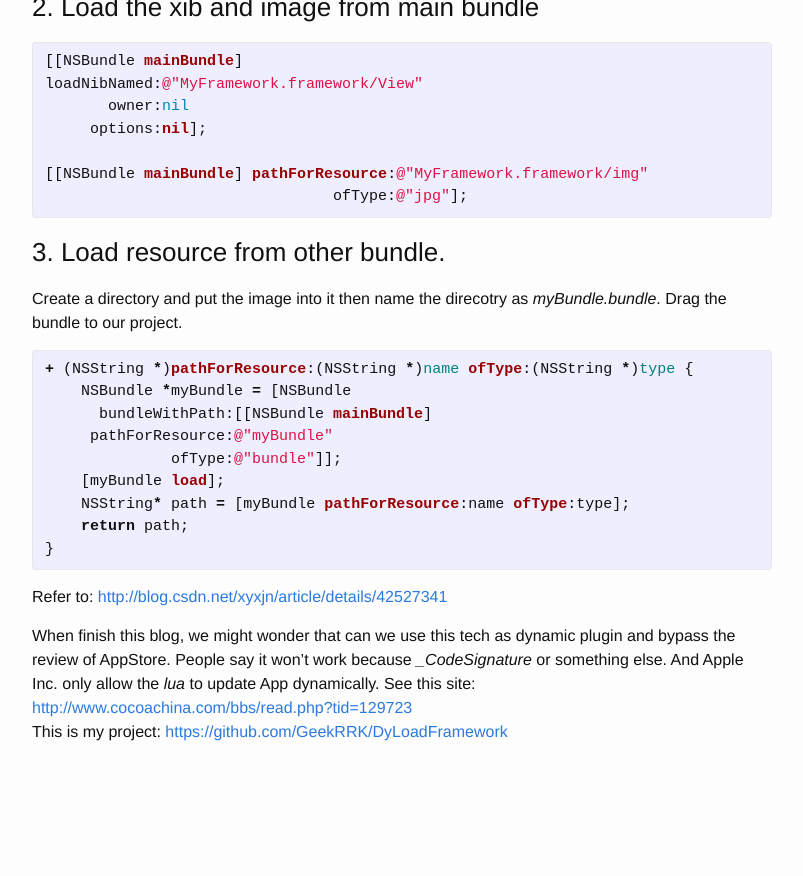
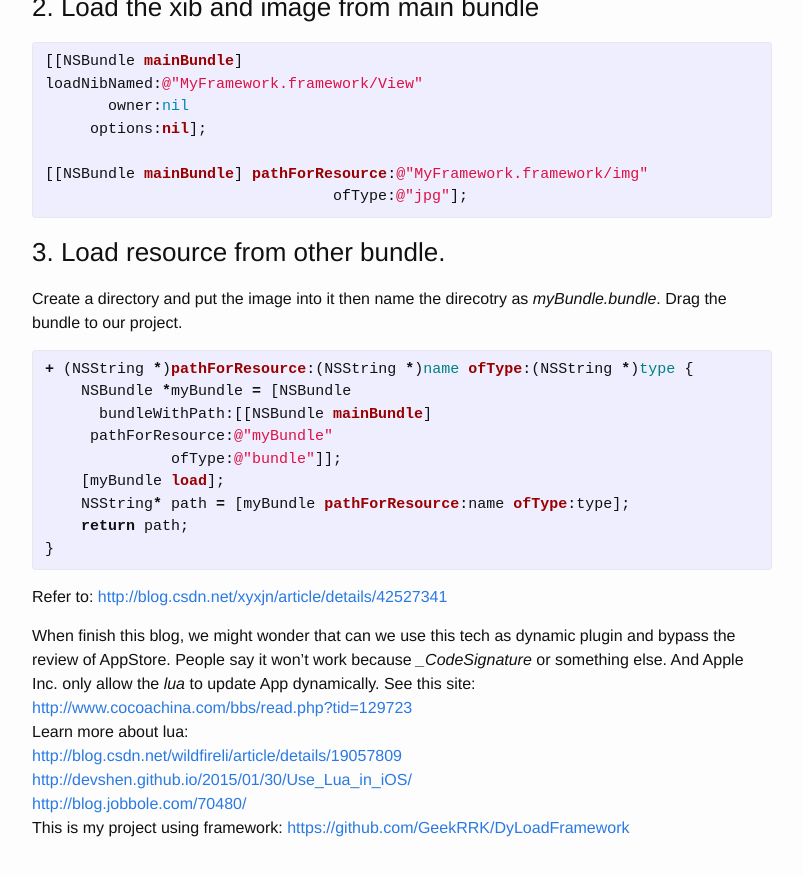
Before and after one commit to GeekRRK/GeekRRK.github.io, a Jekyll site: the page built from _posts/2015-12-23-Framework.md, in a window 1280 px wide and 900 px high, scrolled down 8690 px. Shown: the top 876 px of the window, without its empty margins (238-1041 px from the left). Built offline with Jekyll 4.4.1, drawn with Linux system fonts in a browser that asks for light colours; Markdown is read by kramdown in place of the engine named in the settings; before the commit the page ends 9494 px from its top, so only the background shows below that.

Commit message:
Update Framework

```diff
--- a/_posts/2015-12-23-Framework.md
+++ b/_posts/2015-12-23-Framework.md
@@ -227,4 +227,8 @@ When finish this blog, we might wonder that can we use this tech as dynamic
 plugin and bypass the review of AppStore. People say it won't work because
 *_CodeSignature* or something else. And Apple Inc. only allow the *lua*
 to update App dynamically. See this site: <http://www.cocoachina.com/bbs/read.php?tid=129723>
-This is my project: <https://github.com/GeekRRK/DyLoadFramework>
+Learn more about lua:
+<http://blog.csdn.net/wildfireli/article/details/19057809>
+<http://devshen.github.io/2015/01/30/Use_Lua_in_iOS/>
+<http://blog.jobbole.com/70480/>
+This is my project using framework: <https://github.com/GeekRRK/DyLoadFramework>
```
